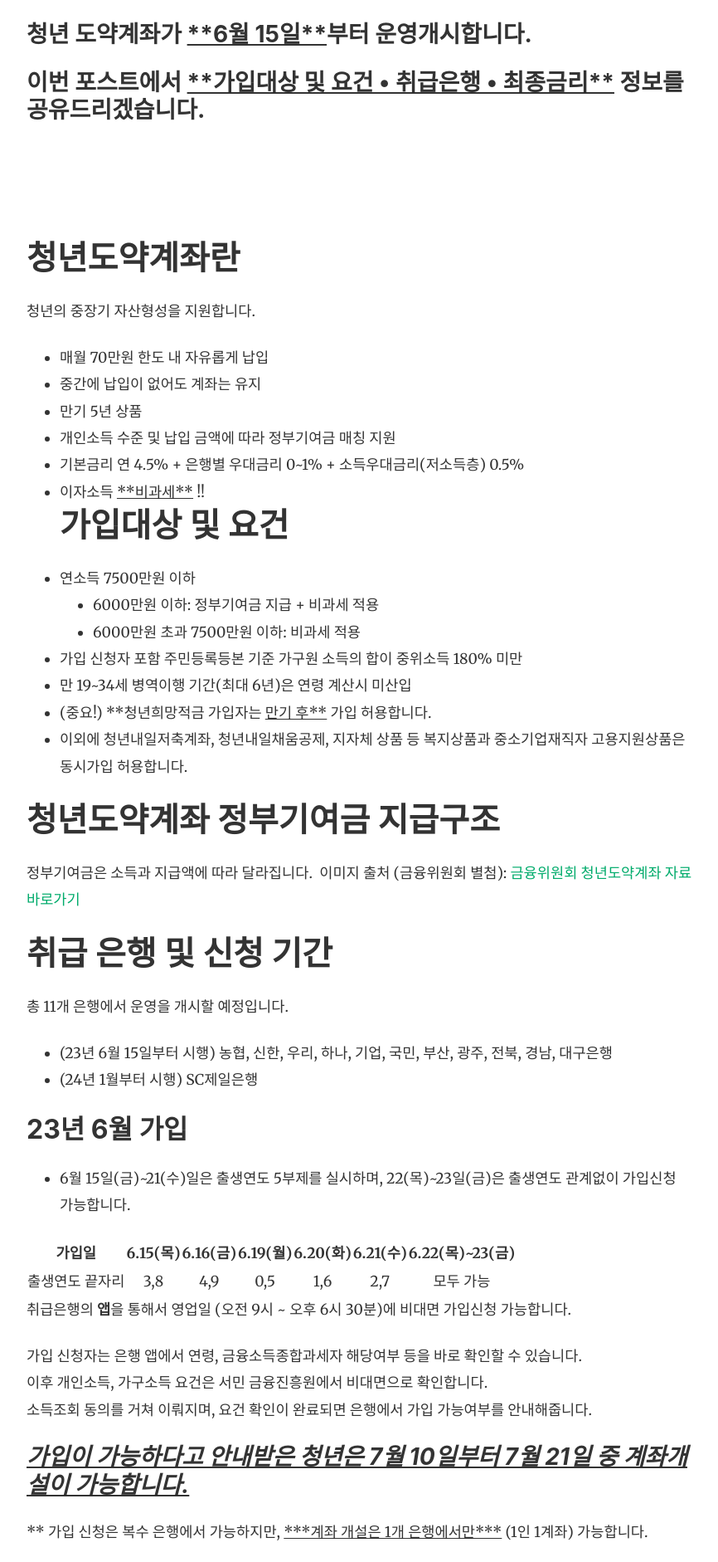
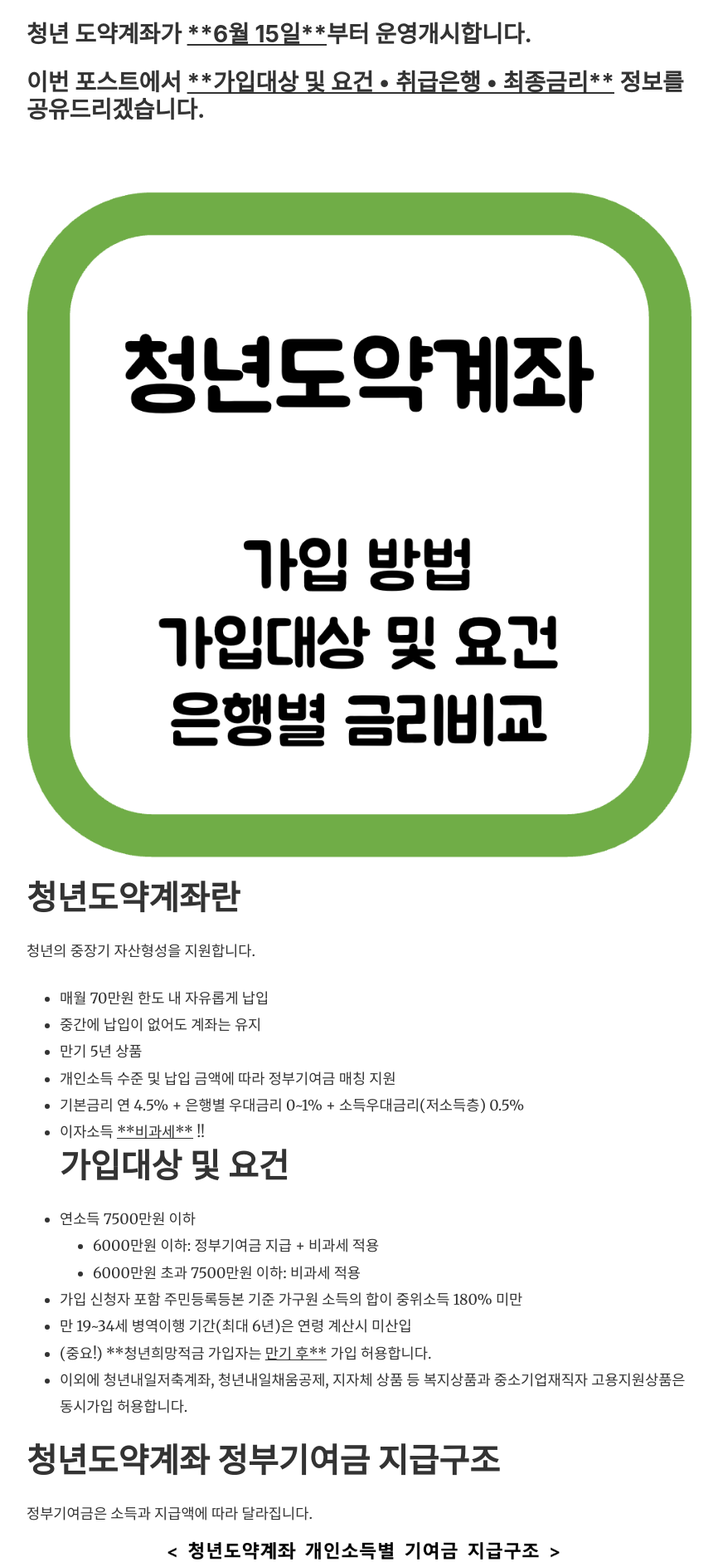
Before and after one commit to ryanlee92/ryanlee92.github.io, a Jekyll site: the page built from _posts/2023-07-23-20s-leap-account.md, in a window 1280 px wide. Shown: the part 510-2392 px from the top of the page at 83% size, without its empty margins (253-1119 px from the left). Built offline with Jekyll 4.4.1, drawn with Linux system fonts in a browser that asks for light colours; nearby versions of some CDN libraries; comment, search, counter and statistics services are not loaded.

Commit message:
fixed image error

```diff
--- a/_posts/2023-07-23-20s-leap-account.md
+++ b/_posts/2023-07-23-20s-leap-account.md
@@ -14,7 +14,7 @@
 ### 이번 포스트에서 <u>**가입대상 및 요건 • 취급은행 • 최종금리**</u> 정보를 공유드리겠습니다.
 <br/>
 
-![](./assets/images/20s-leap-account/thumbnail.png)
+![](/assets/images/20s-leap-account/thumbnail.png)
 # 청년도약계좌란
 청년의 중장기 자산형성을 지원합니다.
 - 매월 70만원 한도 내 자유롭게 납입
@@ -35,7 +35,7 @@
 
 # 청년도약계좌 정부기여금 지급구조
 정부기여금은 소득과 지급액에 따라 달라집니다.
-![](./assets/images/20s-leap-account/정부기여금.png)
+![](/assets/images/20s-leap-account/정부기여금.png)
 이미지 출처 (금융위원회 별첨): [금융위원회 청년도약계좌 자료 바로가기](http://www.fsc.go.kr:8300/getPdf/pMbimsKCaue)
 
 # 취급 은행 및 신청 기간
@@ -80,7 +80,7 @@
 해당 사이트는 취급은행별 최종 기본금리(3년간 적용되는 고정금리), 저소득층 우대금리, 취급은행별 우대금리, 적금담보부대출 가산금리를 화깅ㄴ할 수 있습니다.
 
 
-![](./assets/images/20s-leap-account/금리비교.png)
+![](/assets/images/20s-leap-account/금리비교.png)
 이미지 출처 (은행연합회 소비자 포털): https://portal.kfb.or.kr/compare/receiving_youth_leap_2.php
 
 [청년도약 계좌금리 요약 바로가기](https://portal.kfb.or.kr/compare/receiving_youth_leap_2.php)
@@ -89,5 +89,3 @@
 
 모든 자료는 금융위원회를 참고하였습니다.\
 자료 출처: [금융위원회 청년도약계좌](https://www.fsc.go.kr/no010101/80198)
-
-![](/assets/images/noeun-kimchi/rice-bowl.png)
```
